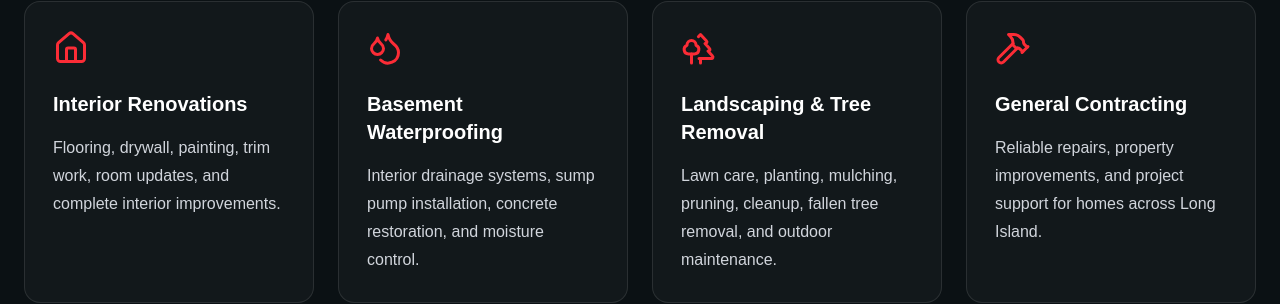
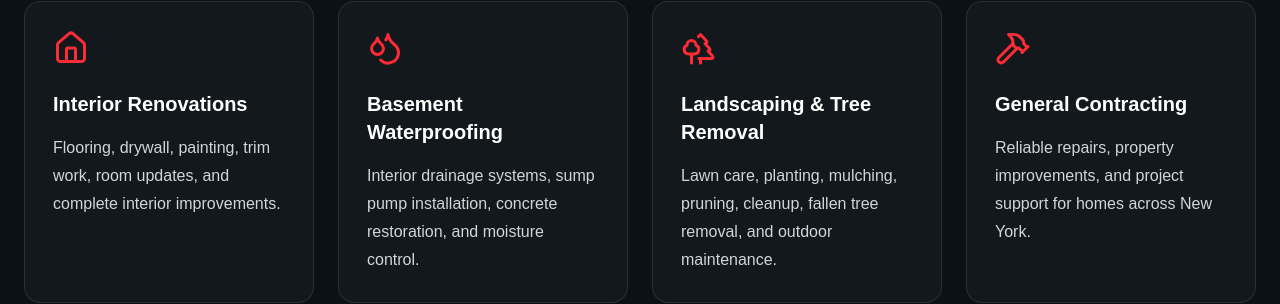
Before and after one commit to Bhimkc90/ralfis-general-contracting, a Next.js app: page / in a window 1280 px wide. Shown: the part 2447-2751 px from the top of the page. Built offline with nearby package versions, Linux system fonts and the light colour scheme.

Commit message:
Update website branding and New York service area

```diff
--- a/src/components/home/Services.jsx
+++ b/src/components/home/Services.jsx
@@ -23,7 +23,7 @@ const services = [
     icon: Hammer,
     title: "General Contracting",
     description:
-      "Reliable repairs, property improvements, and project support for homes across Long Island.",
+      "Reliable repairs, property improvements, and project support for homes across New York.",
   },
 ];
 
```
